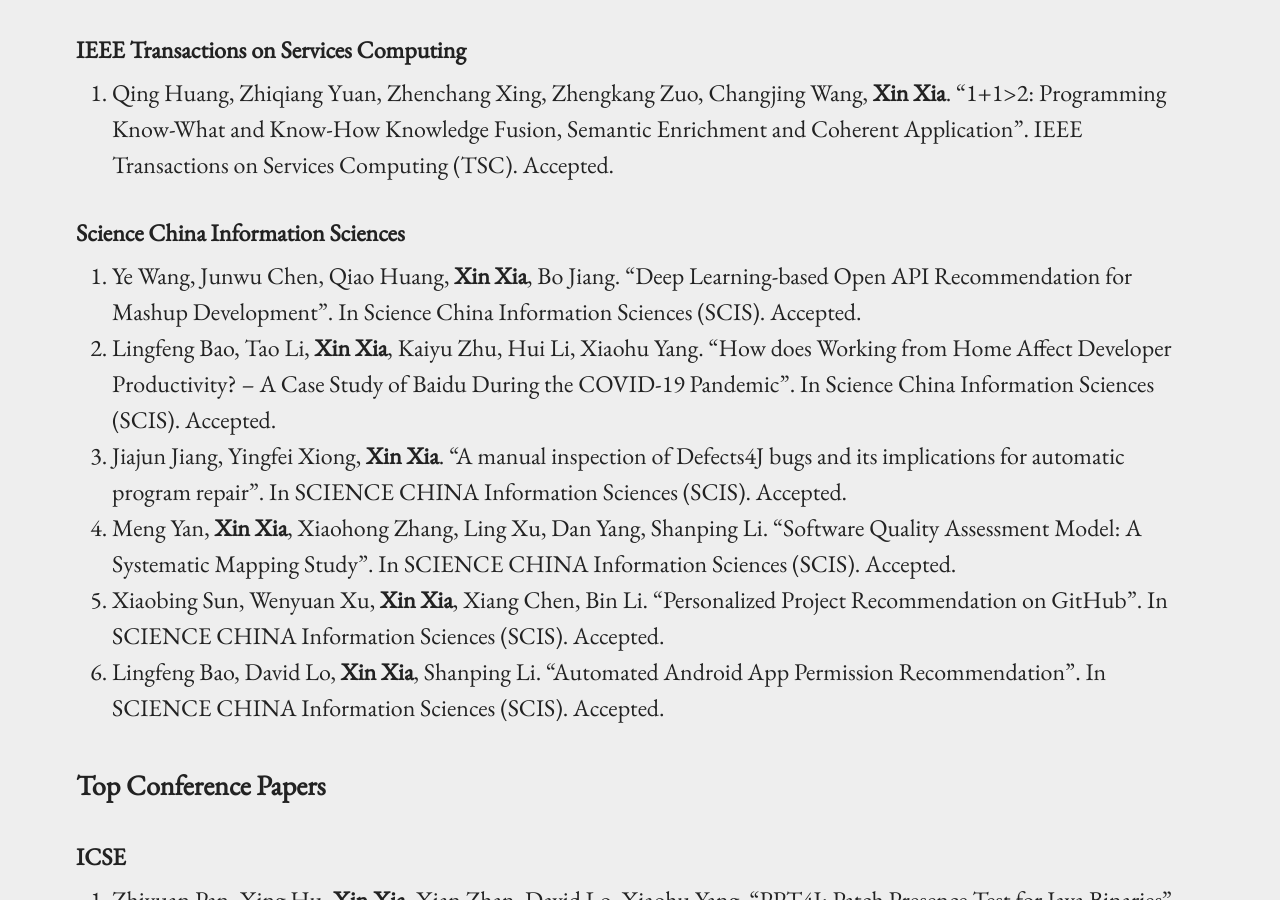
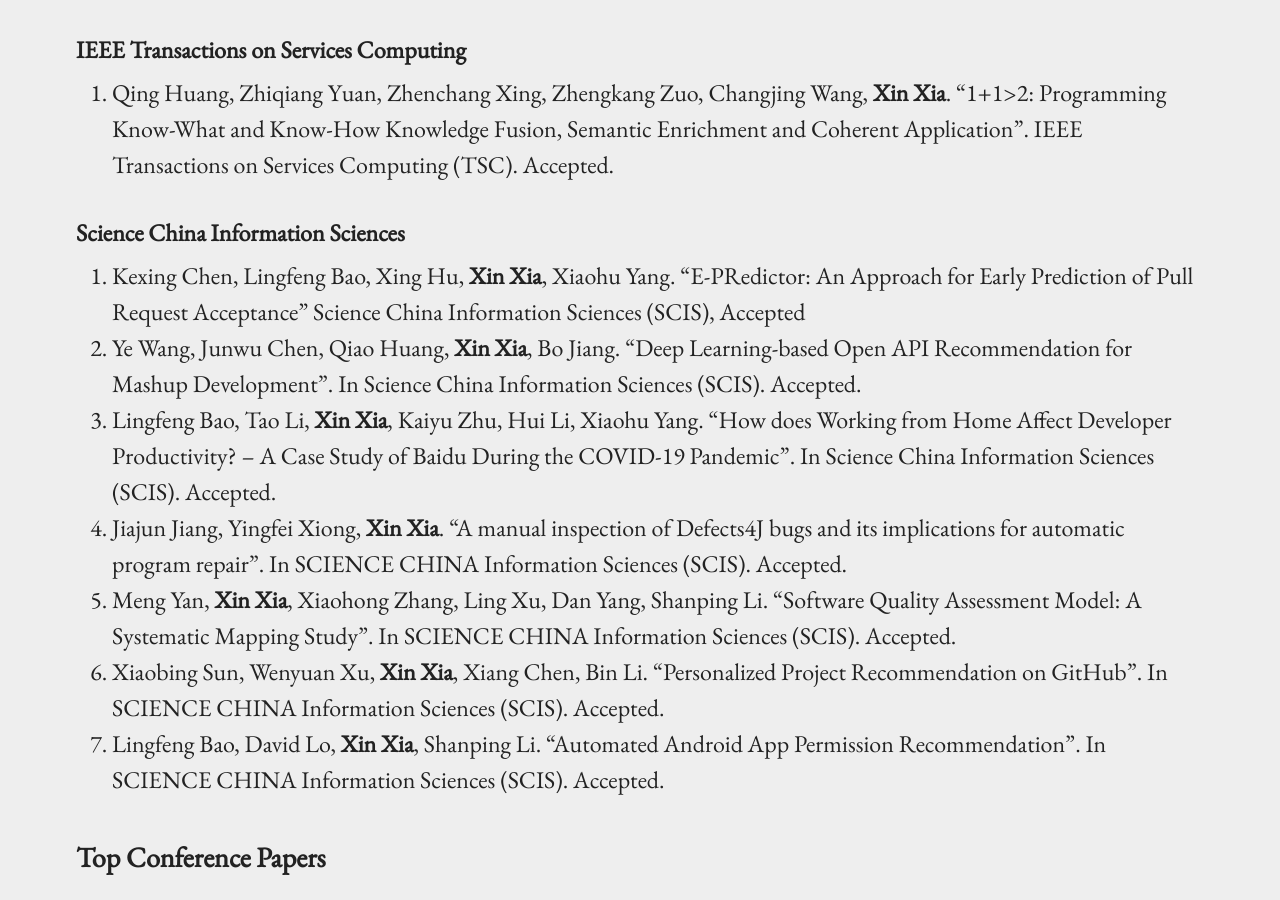
Before and after one commit to xin-xia/xin-xia.github.io, a Jekyll site: the page built from index.md, in a window 1280 px wide and 900 px high, scrolled down 7757 px. Built offline with Jekyll 4.4.1, drawn with Linux system fonts in a browser that asks for light colours.

Commit message:
Update index.md

```diff
--- a/index.md
+++ b/index.md
@@ -117,7 +117,7 @@ Case Study of Code Clone Detection and Defect Prediction". IEEE Transactions on
 
 
 #### Science China Information Sciences
-
+1.  Kexing Chen, Lingfeng Bao, Xing Hu, <strong>Xin Xia</strong>, Xiaohu Yang. "E-PRedictor: An Approach for Early Prediction of Pull Request Acceptance" Science China Information Sciences (SCIS), Accepted   <br />
 1.  Ye Wang, Junwu Chen,  Qiao Huang, <strong>Xin Xia</strong>, Bo Jiang. "Deep Learning-based Open API Recommendation for Mashup Development". In Science China Information Sciences (SCIS). Accepted.   <br />
 1.  Lingfeng Bao, Tao Li, <strong>Xin Xia</strong>, Kaiyu Zhu, Hui Li, Xiaohu Yang. "How does Working from Home Affect Developer Productivity? -- A Case Study of Baidu During the COVID-19 Pandemic". In Science China Information Sciences (SCIS). Accepted.     <br />
 1. Jiajun Jiang, Yingfei Xiong,  <strong>Xin Xia</strong>. "A manual inspection of Defects4J bugs and its implications for automatic program repair".  In SCIENCE CHINA Information Sciences (SCIS). Accepted.  <br />
```
